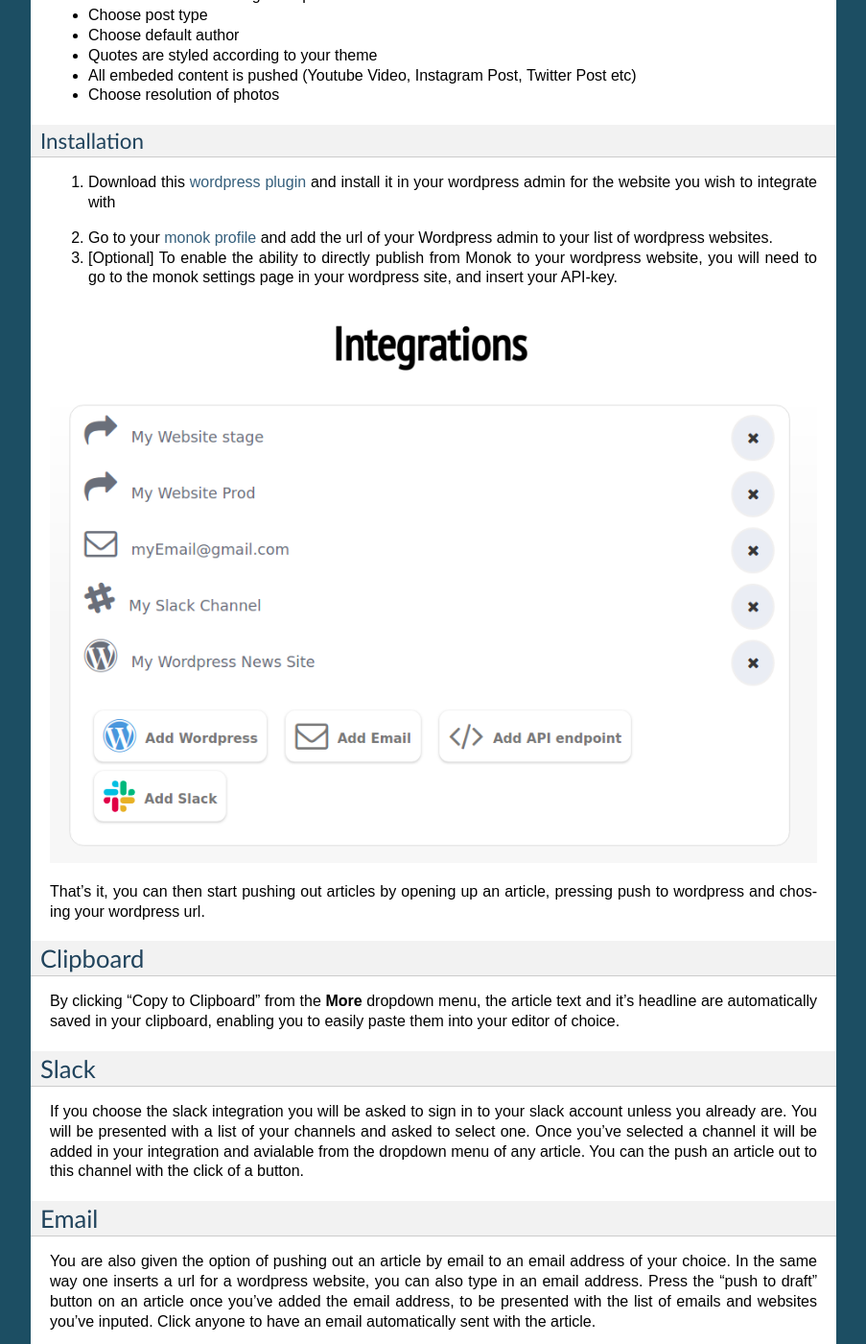
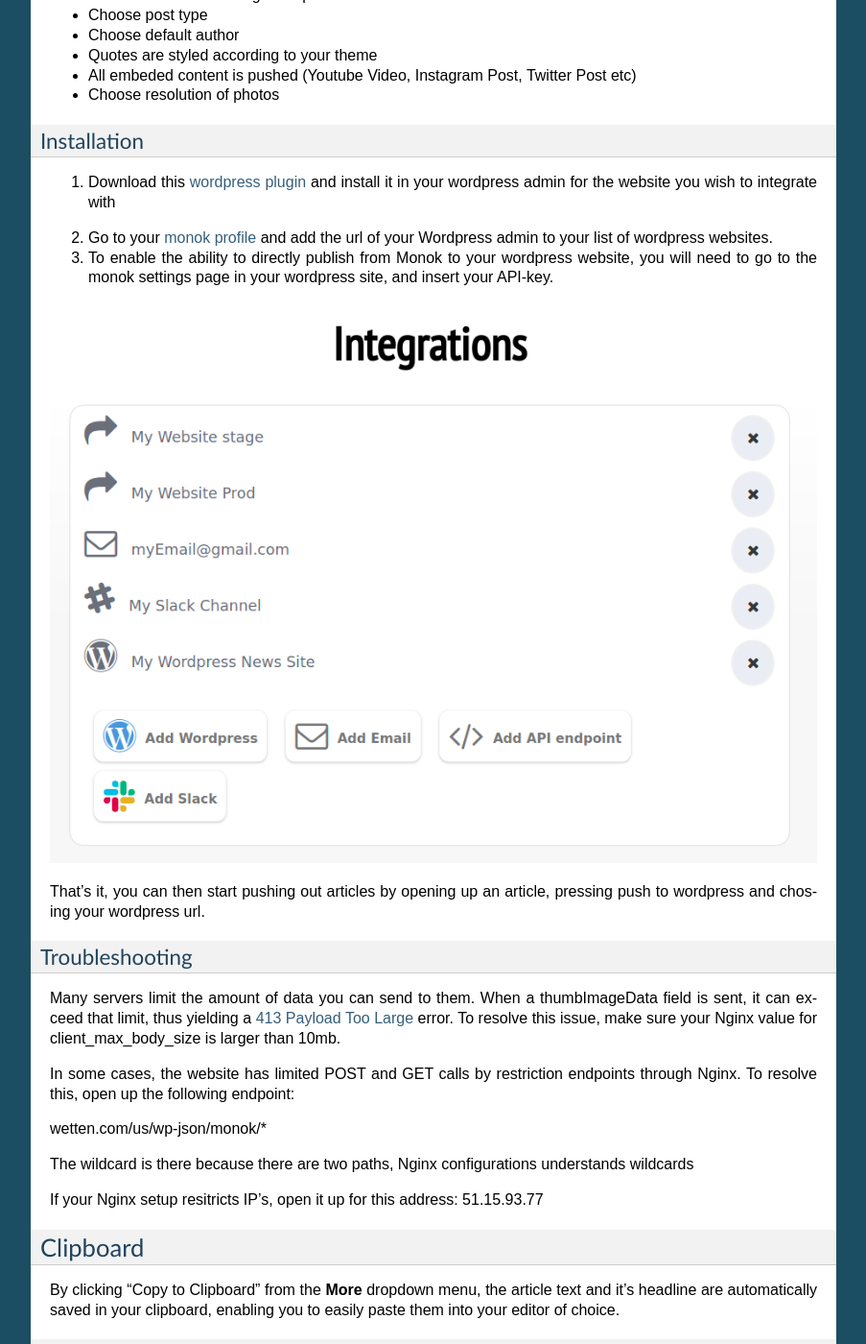
Before and after one commit to monoklabs/monok-docs, a Sphinx documentation site: the page built from docs/integrations.rst, in a window 1280 px wide and 1400 px high, scrolled down 1037 px. Shown: the whole window at 96% size, without its empty margins (198-1101 px from the left). Built offline with Sphinx 7.4.7, drawn with Linux system fonts in a browser that asks for light colours.

Commit message:
Update integrations.rst

```diff
--- a/docs/integrations.rst
+++ b/docs/integrations.rst
@@ -39,7 +39,7 @@ __ `wordpress plugin`_
 
 2. Go to your `monok profile`__ and add the url of your Wordpress admin to your list of wordpress websites.
 
-3. [Optional] To enable the ability to directly publish from Monok to your wordpress website, you will need to go to the monok settings page in your wordpress site, and insert your API-key.
+3. To enable the ability to directly publish from Monok to your wordpress website, you will need to go to the monok settings page in your wordpress site, and insert your API-key.
 
 .. image:: images/integrations.png
 
@@ -48,6 +48,19 @@ __ `wordpress plugin`_
 __ `monok profile`_
 
 That's it, you can then start pushing out articles by opening up an article, pressing push to wordpress and chosing your wordpress url.
+
+Troubleshooting
+**********************
+
+Many servers limit the amount of data you can send to them. When a thumbImageData field is sent, it can exceed that limit, thus yielding a `413 Payload Too Large`_ error. To resolve this issue, make sure your Nginx value for client_max_body_size is larger than 10mb.
+
+In some cases, the website has limited POST and GET calls by restriction endpoints through Nginx. To resolve this, open up the following endpoint:
+
+wetten.com/us/wp-json/monok/*
+
+The wildcard is there because there are two paths, Nginx configurations understands wildcards
+
+If your Nginx setup resitricts IP's, open it up for this address: 51.15.93.77
 
 Clipboard
 --------
@@ -61,3 +74,5 @@ Email
 --------
 You are also given the option of pushing out an article by email to an email address of your choice.
 In the same way one inserts a url for a wordpress website, you can also type in an email address. Press the "push to draft" button on an article once you've added the email address, to be presented with the list of emails and websites you've inputed. Click anyone to have an email automatically sent with the article.
+
+.. _`413 Payload Too Large`: https://developer.mozilla.org/en-US/docs/Web/HTTP/Status/413
```
